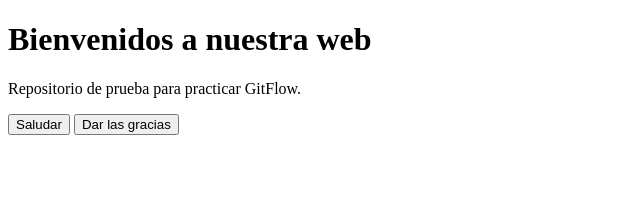
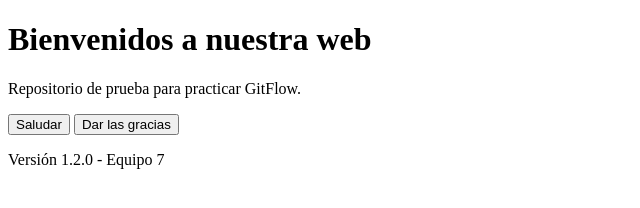
Before and after one commit to trixia38/pruebasimulacion, a plain HTML site: page index.html in a window 1280 px wide. Shown: the whole page, without its empty margins (0-640 px from the left). Drawn offline with Linux system fonts and the light colour scheme.

Commit message:
Preparar version 1.2.0

```diff
--- a/index.html
+++ b/index.html
@@ -15,6 +15,8 @@
     <button onclick="alert('Gracias por visitar nuestra web')">
   Dar las gracias
    </button>
+<p>Versión 1.2.0 - Equipo 7</p>
+
 
 </body>
 </html>
```
